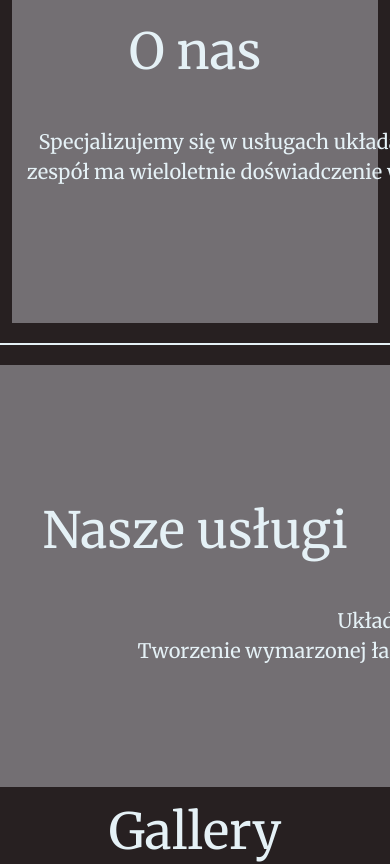
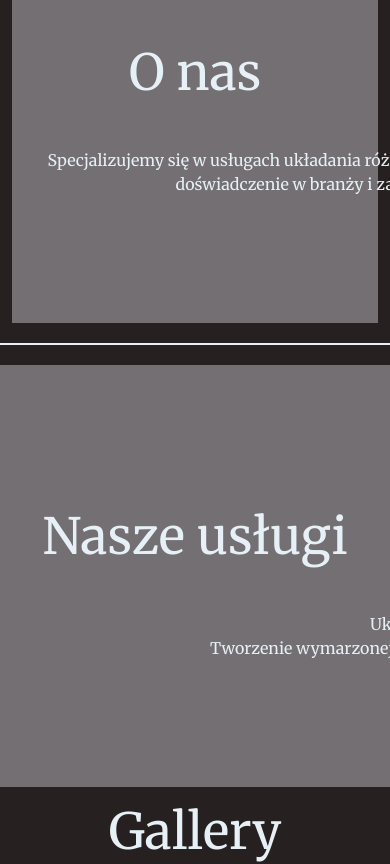
Before and after one commit to AnastasiiaSemeniukk/UG.github.io, a plain HTML site: page index.html in a window 390 px wide. Shown: the part 1540-2404 px from the top of the page. Drawn offline with Linux system fonts and the light colour scheme.

Commit message:
Update main.css

```diff
--- a/main.css
+++ b/main.css
@@ -349,3 +349,9 @@ p {
   margin: 0 auto;
   text-align: center;
 }
+@media (max-width: 768px) {
+    p {
+        font-size: 16px;
+        line-height: 24px;
+    }
+}
```
